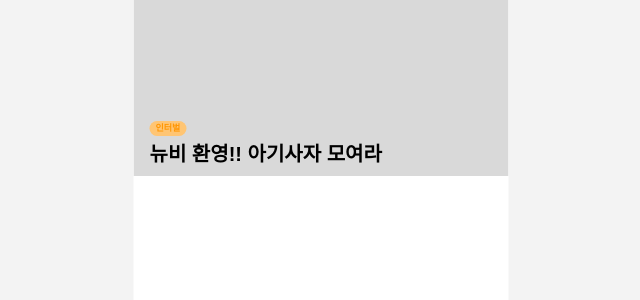
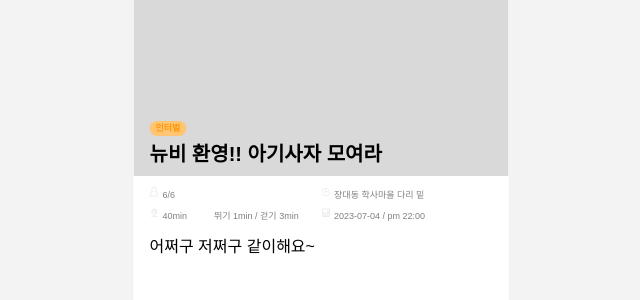
Before and after one commit to LikeLionRunnersApp/client, a React (Create React App) app: page / in a window 1280 px wide. Shown: the top 300 px of the page, without its empty margins (319-959 px from the left). Built offline with nearby package versions, Linux system fonts and the light colour scheme.

Commit message:
Feat: Create DetailInfo component and stories

```diff
--- /dev/null
+++ b/src/components/Detail/Info/DetailInfo/index.tsx
@@ -0,0 +1,89 @@
+import styled from "@emotion/styled";
+
+import { IListIcon, ListIcon } from "@assets/images/ListIcon";
+
+const DetailInfo = () => {
+  return (
+    <Detail icon={ListIcon}>
+      <dt>personnel</dt>
+      <dd>6/6</dd>
+      <dd>장대동 학사마을 다리 밑</dd>
+      <dt>date</dt>
+      <dt>time</dt>
+      <dd>40min</dd>
+      <dt>each play time</dt>
+      <dd>뛰기 1min / 걷기 3min</dd>
+      <dt>location</dt>
+      <dd>2023-07-04 / pm 22:00</dd>
+    </Detail>
+  );
+};
+
+export default DetailInfo;
+
+const Detail = styled.dl<{ icon: IListIcon }>`
+  opacity: 50%;
+  font-size: 9px;
+  margin: 11px 0px;
+
+  dt {
+    position: absolute;
+    overflow: hidden;
+    width: 1px;
+    height: 1px;
+    padding: 0;
+    margin: -1px;
+    border: 0;
+    clip: rect(0, 0, 0, 0);
+  }
+
+  dd {
+    display: inline-block;
+    width: 50%;
+    align-items: center;
+    margin: 0;
+    margin-bottom: 8px;
+  }
+
+  dd:last-of-type {
+    margin-bottom: 0;
+  }
+
+  dd::before {
+    display: inline-block;
+    content: "";
+    background-size: contain;
+    background-position: center;
+    background-repeat: no-repeat;
+
+    width: 9.086px;
+    height: 10.571px;
+    margin-right: 4px;
+  }
+
+  dd:nth-of-type(3) {
+    display: inline-block;
+    width: 15%;
+  }
+
+  dd:nth-of-type(4) {
+    display: inline-block;
+    width: 35%;
+  }
+
+  dd:first-of-type:before {
+    background-image: url(${({ icon }) => icon["personnel"]});
+  }
+
+  dd:nth-of-type(2):before {
+    background-image: url(${({ icon }) => icon["time"]});
+  }
+
+  dd:nth-of-type(3):before {
+    background-image: url(${({ icon }) => icon["location"]});
+  }
+
+  dd:last-of-type:before {
+    background-image: url(${({ icon }) => icon["date"]});
+  }
+`;
--- /dev/null
+++ b/src/components/Detail/Info/index.tsx
@@ -0,0 +1,13 @@
+import styled from "@emotion/styled";
+import DetailInfo from "./DetailInfo";
+
+const Info = () => {
+  return (
+    <div>
+      <DetailInfo />
+      <p>어쩌구 저쩌구 같이해요~</p>
+    </div>
+  );
+};
+
+export default Info;
--- a/src/pages/Detail/index.tsx
+++ b/src/pages/Detail/index.tsx
@@ -1,5 +1,7 @@
 import { BaseLayout } from "@components/Common";
 import Title from "@components/Detail/Title";
+import Info from "@components/Detail/Info";
+import { Container } from "@components/Common";
 
 import styled from "@emotion/styled";
 
@@ -8,16 +10,30 @@ export interface ITitle {
   title: string;
 }
 
-interface Props extends ITitle {}
+export interface IInfo {
+  totalMember: string;
+  joinMember: string;
+  location: string;
+  play_time: number;
+  content: string;
+  place: string;
+  host: string[];
+}
+
+interface Props extends ITitle, IInfo {}
 
 const Detail = () => {
   return (
     <BaseLayout>
       <Header>
-        <Title />
+        <Container>
+          <Title />
+        </Container>
       </Header>
       <Main>
-        <div></div>
+        <Container>
+          <Info />
+        </Container>
       </Main>
     </BaseLayout>
   );
@@ -28,7 +44,6 @@ export default Detail;
 const Header = styled.header`
   position: relative;
   height: 176px;
-  padding: 12px 16px;
   background-color: #d9d9d9;
 `;
 
```
Also changed, not shown: 1 other file (tests, documents, lock files or other folders).
